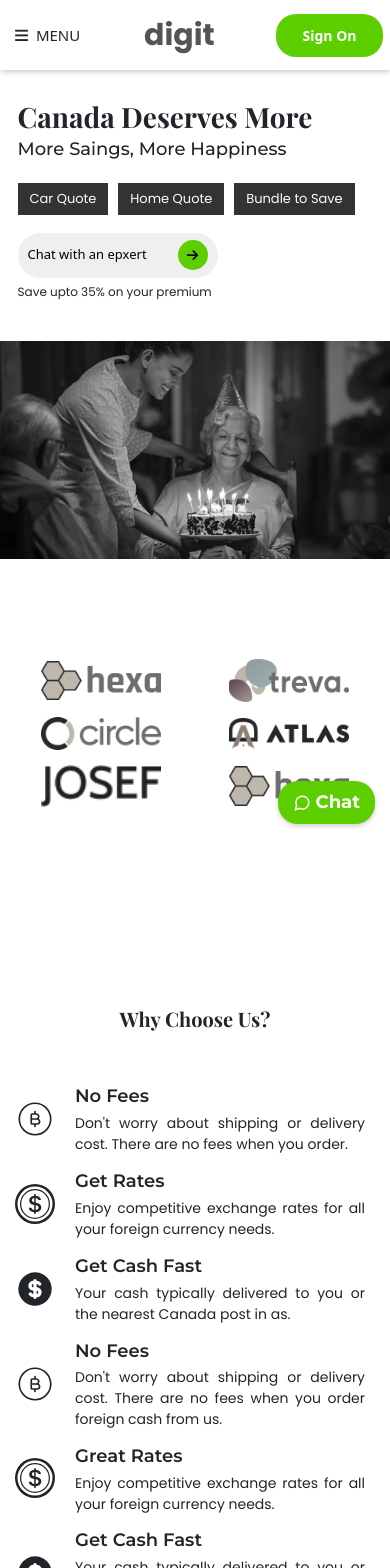
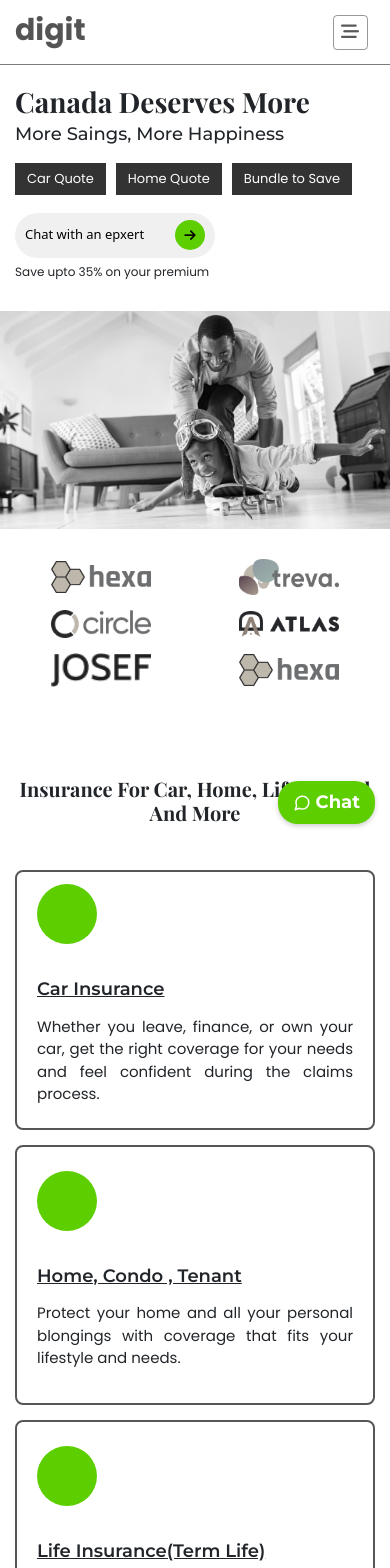
Before and after one commit to adnanDevelop/digit-client-project-4, a React (Create React App) app: page / in a window 390 px wide. Shown: the top 1568 px of the page. Built offline with nearby package versions, Linux system fonts and the light colour scheme; a web font is replaced by a local one.

Commit message:
working on article section

```diff
--- a/src/component/NavFooter/Navbar.jsx
+++ b/src/component/NavFooter/Navbar.jsx
@@ -1,9 +1,66 @@
-import React, { useState } from "react";
+import React  from "react";
 
 const Navbar = () => {
-  const [activeNav, setActiveNav] = useState(false);
+  // const [activeNav, setActiveNav] = useState(false);
+
   return (
-    <nav className="position-relative bg-white position-sticky top-0 left-0">
+    <nav
+    id="navbar-section"
+    className={`navbar navbar-expand-lg`}
+  >
+    <div className="container d-flex align-item-center px-sm-2 px-4">
+      <a className="navbar-brand order-0" href="#home">
+        <h3 className="fw-bold">digit</h3>
+      </a>
+      <button
+        className="navbar-toggler"
+        type="button"
+        data-bs-toggle="collapse"
+        data-bs-target="#navbarSupportedContent"
+        aria-controls="navbarSupportedContent"
+        aria-expanded="false"
+        aria-label="Toggle navigation"
+      >
+        <i className="fa-solid fa-bars-staggered "></i>
+      </button>
+      <div
+        className="collapse navbar-collapse order-2"
+        id="navbarSupportedContent"
+      >
+        <ul className="navbar-nav mx-auto mb-2 mb-lg-0">
+          <li className="nav-item">
+            <a className="nav-link" aria-current="page" href="#product">
+              Product
+            </a>
+          </li>
+          <li className="nav-item">
+            <a className="nav-link " aria-current="page" href="#policy">
+              Preview Policy
+            </a>
+          </li>
+          <li className="nav-item">
+            <a className="nav-link " aria-current="page" href="#claim">
+             Claims
+            </a>
+          </li>
+          <li className="nav-item">
+            <a className="nav-link " aria-current="page" href="#help">
+              Help Center
+            </a>
+          </li>
+        </ul>
+        <div className="d-lg-block d-none">
+        <p className="mb-0 nav-num" >90645665</p>
+      </div>
+      </div>
+    </div>
+  </nav>
+  );
+};
+
+{/*
+
+ <nav className="position-relative bg-white position-sticky top-0 left-0">
       <div className={`nav_body ${activeNav ? "active" : " "}`}>
         <div className="container">
           <div className="row d-flex align-items-center">
@@ -119,12 +176,10 @@ const Navbar = () => {
         </div>
       </div>
     </nav>
-  );
-};
 
-{
-  /*
+*/}
 
+{/*
  <nav
       id="navbar-section"
       className={`navbar navbar-expand-lg ${
--- a/src/component/css/index.css
+++ b/src/component/css/index.css
@@ -29,7 +29,7 @@ html {
 }
 
 body {
-  overflow-x: hidden;
+  overflow-x: hidden !important;
   position: relative;
   scroll-behavior: smooth;
   font-family: var(--montserrat-font);
@@ -143,7 +143,7 @@ p {
   transition: var(--transition);
 }
 
-.top-icon:hover ,
+.top-icon:hover,
 .top-icon:focus {
   color: var(--white);
   background-color: var(--black);
@@ -191,7 +191,6 @@ nav {
   align-items: center;
   justify-content: center;
   z-index: 1;
-  box-shadow:  0 2px 5px rgba(0, 0, 0, 0.2);
 }
 
 .nav_icon {
@@ -220,7 +219,7 @@ nav {
   left: 0;
   z-index: -1;
   transition: var(--transition);
-  box-shadow:  0 2px 5px rgba(0, 0, 0, 0.2);
+  box-shadow: 0 2px 5px rgba(0, 0, 0, 0.2);
 }
 
 .nav_body.active {
@@ -279,7 +278,7 @@ nav {
 }
 
 .nav_card_body p {
-  font-size: 1.4rem ;
+  font-size: 1.4rem;
   color: gray;
 }
 
@@ -296,31 +295,9 @@ nav {
 
 .navbar {
   width: 100%;
-  height: 6.5rem;
+  height: 6.5rem !important;
   border-bottom: 0.1rem solid rgba(0, 0, 0, 0.512);
   backdrop-filter: blur(1rem);
-  z-index: 100;
-}
-
-.nav-scroll {
-  position: fixed;
-  top: 0;
-  left: 0;
-  width: 100%;
-  z-index: 10000;
-  box-shadow: 0.1rem 0.1rem 0.5rem rgba(0, 193, 231, 0.631372549);
-  backdrop-filter: blur(1rem);
-  transition: var(--transition);
-  animation: scroll 0.5s ease-in;
-}
-
-@keyframes scroll {
-  0% {
-    transform: translateY(-90px);
-  }
-  100% {
-    transform: translateY(0px);
-  }
 }
 
 .navbar-brand h3 {
@@ -342,7 +319,7 @@ nav {
   text-transform: capitalize;
   font-size: 1.6rem;
   position: relative;
-  padding-bottom: 1rem;
+  padding-bottom: 0rem;
   font-family: var(--primary-font);
   transition: var(--transition);
 }
@@ -358,7 +335,7 @@ nav {
   text-transform: capitalize;
   font-size: 1.6rem;
   position: relative;
-  padding-bottom: 1rem;
+  padding-bottom: 0rem;
   cursor: pointer;
   font-family: var(--primary-font);
   transition: var(--transition);
@@ -367,15 +344,22 @@ nav {
 /* ---------------********** HERO SECTION START **********------------------------ */
 .hero_section {
   width: 100%;
-  height: 100vh;
 }
 
-.hero_content {
-  padding-left: 2rem;
+.hero_img img {
+  width: 100%; /* Make the image responsive */
+  height: auto; /* Maintain aspect ratio */
+  object-fit: cover;
 }
 
 .hero_btn {
   margin-block: 3rem;
+}
+
+.hero_content {
+  width: 100%;
+  max-width: 580px;
+  margin-inline: auto;
 }
 
 .hero_btn button {
@@ -406,6 +390,7 @@ nav {
   border-radius: 4rem;
   border: none;
   color: var(--black);
+  background-color: #f0f0f0;
   font-weight: 500;
   padding-inline: 1rem;
 }
@@ -433,13 +418,15 @@ nav {
   font-weight: light;
 }
 
-.hero_img img {
+/* ---------------********** COMPANY SECTION START **********------------------------ */
+.company_section {
   width: 100%;
-  height: 90vh;
-  object-fit: cover;
+  height: 30vh;
+  display: flex;
+  align-items: center;
+  justify-content: center;
 }
 
-/* ---------------********** COMPANY SECTION START **********------------------------ */
 .company_img img {
   width: 100%;
   max-width: 12rem;
@@ -448,38 +435,19 @@ nav {
   filter: grayscale(90%);
 }
 
-/* ---------------********** WHY CHOOSE US SECTION START **********------------------------ */
-.choose_shape {
+/* ---------------********** INSURANCE SECTION START **********------------------------ */
+.insurance_section {
   width: 100%;
-  max-width: 30rem;
-  height: 5rem;
-  position: absolute;
-  top: 0;
-  right: 0;
-  background-color: rgba(0, 0, 0, 0.342);
+  height: 100vh;
+  display: flex;
+  align-items: center;
+  justify-content: center;
 }
 
-.choose_card_section {
-  margin-top: 8rem;
+.insurance_card_section {
+  margin-top: 4rem;
 }
 
-.choose_icon {
-  font-size: 4rem;
-}
-
-.choose_title {
-  font-size: 2rem !important;
-  font-weight: 600 !important;
-  margin-bottom: 1.2rem;
-}
-
-.choose_content {
-  text-align: justify;
-  text-align-last: left;
-  font-size: 1.4rem !important;
-}
-
-/* ---------------********** INSURANCE SECTION START **********------------------------ */
 .insurance_card {
   border: 0.2rem solid rgba(0, 0, 0, 0.664);
   border-radius: 0.8rem;
@@ -509,7 +477,7 @@ nav {
 .insurance_title {
   font-size: 1.8rem !important;
   font-weight: 600 !important;
-  margin-bottom: 1.2rem;
+  margin-bottom: 1rem;
   text-decoration: underline;
   text-transform: capitalize;
 }
@@ -520,10 +488,91 @@ nav {
   font-size: 1.5rem;
 }
 
+/* ---------------********** WHY CHOOSE US SECTION START **********------------------------ */
+.choose_section {
+  background-color: #f0f0f0;
+  height: 100vh;
+  display: flex;
+  align-items: center;
+  justify-content: center;
+}
+
+.choose_card_section {
+  margin-top: 4rem;
+}
+
+.choose_shape {
+  width: 100%;
+  max-width: 30rem;
+  height: 5rem;
+  position: absolute;
+  top: 0;
+  right: 0;
+  background-color: rgba(0, 0, 0, 0.342);
+}
+
+.choose_icon {
+  font-size: 4rem;
+}
+
+.choose_title {
+  font-size: 2rem !important;
+  font-weight: 600 !important;
+  margin-bottom: 1.2rem;
+}
+
+.choose_content {
+  text-align: justify;
+  text-align-last: left;
+  font-size: 1.4rem !important;
+}
+
+/* ---------------********** ARTICLE SECTION START **********------------------------ */
+.article_section {
+  width: 100%;
+  height: 100vh;
+  background-color: #f8f8f8;
+}
+
+.article_btn {
+  font-size: 1.5rem;
+  font-weight: 400;
+  color: gray;
+  position: relative;
+  padding:0 1rem 0.5rem;
+  background-color: transparent;
+  border: none;
+  transition: var(--transition);
+}
+
+.article_btn:focus {
+  color: var(--green);
+}
+
+.article_btn::before {
+  content: '';
+  position: absolute;
+  bottom: 0;
+  left: 0%;
+  width: 0.2rem;
+  height: 0.1rem;
+  border-radius: 10%;
+  background-color: var(--green);
+  transition: var(--transition);
+}
+
+.article_btn:focus::before {
+  width: 100%;
+}
+
+
+
 /* ---------------********** TESTMONIAL SECTION START **********------------------------ */
 .testmonial_section {
-  background-color: rgba(0, 0, 0, 0.068);
-  padding-block: 8rem;
+  height: 100vh;
+  display: flex;
+  align-items: center;
+  justify-content: center;
 }
 
 .star {
@@ -577,20 +626,6 @@ nav {
   z-index: 1;
 }
 
-/* .review_card::after {
-  content: "";
-  position: absolute;
-  bottom: -3rem;
-  left: 2rem;
-  transform: rotate(5deg);
-  border: 2rem solid black;
-  border-top: 2rem solid white;
-  border-right: 2rem solid transparent;
-  border-bottom: 2rem solid transparent;
-  border-left: 2rem solid white;
-  z-index: -1;
-} */
-
 .review_content {
   font-size: 1.4rem;
   text-align: justify;
@@ -615,7 +650,7 @@ nav {
 /* ---------------********** TEAM SECTION START .**********------------------------ */
 .team_section {
   width: 100%;
-  padding: 2rem 0;
+  padding-block: 8rem;
   background: url(/public/image/team-bg.avif) no-repeat center;
   background-size: cover;
 }
@@ -740,8 +775,11 @@ nav {
 /* ---------------********** FOOTER SECTION START **********------------------------ */
 .footer_section {
   width: 100%;
-  padding-top: 4rem;
+  padding: 6rem 0 2rem 0;
   background-color: rgb(45, 45, 45);
+  display: flex;
+  align-items: center;
+  justify-content: center;
 }
 
 .footer_logo h2 {
--- a/src/component/css/responsive.css
+++ b/src/component/css/responsive.css
@@ -1,11 +1,32 @@
-/* MAX-WIDTH 992PX */
-@media (max-width: 1280px) {
+@media (max-width: 1400px) {
+  .hero_section {
+    width: 100%;
+  }
+
   .hero_content {
-    padding-left: 5rem;
+    width: 100%;
+    max-width: 510px;
+    margin-inline: auto;
+  }
+}
+@media (max-width: 1200px) {
+  /* CUSTOM CSS */
+  h1 {
+    font-size: 3.5rem !important;
+  }
+
+  .hero_content {
+    width: 100%;
+    max-width: 360px;
+    margin-inline: auto;
   }
 }
 
 @media (max-width: 992px) {
+  .padding-block {
+    padding-block: 8rem;
+  }
+
   /* NAVBAR SECTION START  */
   .navbar {
     height: 6.5rem;
@@ -22,7 +43,7 @@
   }
 
   .navbar-collapse {
-    margin-top: 0rem;
+    margin-top: 0.8rem;
     padding: 2rem;
     border-bottom: 0.1rem solid var(--blue);
     border-radius: 0 0 1rem 1rem;
@@ -56,14 +77,11 @@
     color: var(--green);
   }
 
-  /* HERO SECTION */
-  .hero_section {
+  .hero_content {
     width: 100%;
-    height: auto;
-  }
-
-  .hero_content {
-    padding-left: 4rem;
+    max-width: 720px;
+    margin-inline: auto;
+    padding-block: 2rem;
   }
 
   .hero_btn button {
@@ -79,21 +97,47 @@
     font-size: 1.8rem !important;
   }
 
-  .hero_img img {
-    height: auto;
-  }
-
   /* CHOOSE SECTION */
   .choose_shape {
     display: none;
   }
 
-  .choose_card_section {
-    margin-top: 5rem;
+  /* COMPANY SECTION */
+  .company_section {
+    width: 100%;
+    height: auto;
+    padding: 5rem 0 3rem 0;
   }
+
+  .insurance_section ,
+  .choose_section ,
+  .testmonial_section {
+    height: auto;
+    padding-block: 9rem;
+  }
+
+  /* TEAM SECTION */
+  .team_section {
+    padding-block: 5rem;
+  }
+
+  .team_card img {
+    width: 12rem;
+    height: 12rem;
+  }
+
+  .team_padding {
+    padding: 4.5rem 0 4.5rem 0;
+  }
+
+  /* INSURANCE SECTION */
+  .insurance_card {
+    height: 30rem;
+  }
+
 }
 /* MAX-WIDTH 772PX */
-@media (max-width: 772px) {
+@media (max-width: 768px) {
   /* CUSTOM CSS */
   h1 {
     font-size: 3rem !important;
@@ -112,8 +156,8 @@
     font-size: 1.5rem;
   }
 
-  .section-padding {
-    padding-block: 4.5rem;
+  .padding-block {
+    padding-block: 5rem;
   }
 
   /* NAVBAR SECTION */
@@ -122,27 +166,28 @@
     padding-right: 0rem;
   }
 
-  /* INSURANCE SECTION */
-  .insurance_card {
-    height: 30rem;
+  /* HERO SECTION */
+  .hero_content {
+    width: 100%;
+    max-width: 520px;
+    margin-inline: auto;
+    padding-block: 2rem;
+  }
+
+  .insurance_section ,
+  .choose_section ,
+  .testmonial_section {
+    height: auto;
+   padding-block: 6rem;
   }
 
   /* TEAM SECTION */
-  .team_card img {
-    width: 12rem;
-    height: 12rem;
-  }
-
-  .team_padding {
-    padding-block: 4rem !important;
-  }
-
   .team_padding {
     padding: 4rem 0 4rem 0;
   }
 }
 /* MAX-WIDTH 568PX */
-@media (max-width: 568px) {
+@media (max-width: 576px) {
   /* CUSTOM CSS */
   h1 {
     font-size: 2.8rem !important;
@@ -159,7 +204,7 @@
   .navbar-collapse {
     padding: 1rem;
     text-align: center;
-    margin-top: 0.4rem;
+    margin-top: 1rem;
   }
 
   .navbar-brand h3 {
@@ -174,7 +219,9 @@
 
   /* HERO SECTION */
   .hero_content {
-    padding-left: 1rem;
+    width: 100%;
+    max-width: 100%;
+    padding-left: 1.5rem !important ;
   }
 
   .hero_btn button {
@@ -188,18 +235,17 @@
 
   /* COMPANY SECTION */
   .company_img img {
-    max-width: 12rem;
+    max-width: 10rem;
+  }
+
+  .company_section {
+    padding: 3rem 0 3rem 0;
   }
 
   /* CHOOSE SECTION */
   .choose_title {
     margin-bottom: 0.5rem;
     font-size: 1.8rem !important;
-  }
-
-  /* FOOTER SECTION */
-  .subfooter_content p {
-    font-size: 1.2rem;
   }
 
   .border-right ul {
@@ -224,6 +270,16 @@
   .accordion-button {
     font-size: 1.3rem !important;
   }
+
+  /* FOOTER SECTION */
+  .subfooter_content p {
+    font-size: 1.2rem;
+  }
+
+  .footer_section {
+    padding: 4rem 0 2rem 0;
+  }
+
 }
 /* MAX-WIDTH 420px */
 @media (max-width: 420px) {
--- /dev/null
+++ b/src/component/element/Article.jsx
@@ -0,0 +1,189 @@
+import React from "react";
+import { Swiper, SwiperSlide } from "swiper/react";
+
+import "swiper/css";
+import "swiper/css/navigation";
+import { Navigation, Autoplay } from "swiper/modules";
+
+const Article = () => {
+  const articleContent = [
+    {
+      video: (
+        <iframe
+          style={{ width: "100%", height: "250px" }}
+          src="https://www.youtube.com/embed/afsMDotwJzg?si=SOlfMa__TxY3BqC-"
+          title="YouTube video player"
+          frameborder="0"
+          allow="accelerometer; autoplay; clipboard-write; encrypted-media; gyroscope; picture-in-picture; web-share"
+          allowfullscreen
+        ></iframe>
+      ),
+    },
+    {
+      video: (
+        <iframe
+          style={{ width: "100%", height: "250px" }}
+          src="https://www.youtube.com/embed/afsMDotwJzg?si=SOlfMa__TxY3BqC-"
+          title="YouTube video player"
+          frameborder="0"
+          allow="accelerometer; autoplay; clipboard-write; encrypted-media; gyroscope; picture-in-picture; web-share"
+          allowfullscreen
+        ></iframe>
+      ),
+    },
+    {
+      video: (
+        <iframe
+          style={{ width: "100%", height: "250px" }}
+          src="https://www.youtube.com/embed/afsMDotwJzg?si=SOlfMa__TxY3BqC-"
+          title="YouTube video player"
+          frameborder="0"
+          allow="accelerometer; autoplay; clipboard-write; encrypted-media; gyroscope; picture-in-picture; web-share"
+          allowfullscreen
+        ></iframe>
+      ),
+    },
+    {
+      video: (
+        <iframe
+          style={{ width: "100%", height: "250px" }}
+          src="https://www.youtube.com/embed/afsMDotwJzg?si=SOlfMa__TxY3BqC-"
+          title="YouTube video player"
+          frameborder="0"
+          allow="accelerometer; autoplay; clipboard-write; encrypted-media; gyroscope; picture-in-picture; web-share"
+          allowfullscreen
+        ></iframe>
+      ),
+    },
+    {
+      video: (
+        <iframe
+          style={{ width: "100%", height: "250px" }}
+          src="https://www.youtube.com/embed/afsMDotwJzg?si=SOlfMa__TxY3BqC-"
+          title="YouTube video player"
+          frameborder="0"
+          allow="accelerometer; autoplay; clipboard-write; encrypted-media; gyroscope; picture-in-picture; web-share"
+          allowfullscreen
+        ></iframe>
+      ),
+    },
+    {
+      video: (
+        <iframe
+          style={{ width: "100%", height: "250px" }}
+          src="https://www.youtube.com/embed/afsMDotwJzg?si=SOlfMa__TxY3BqC-"
+          title="YouTube video player"
+          frameborder="0"
+          allow="accelerometer; autoplay; clipboard-write; encrypted-media; gyroscope; picture-in-picture; web-share"
+          allowfullscreen
+        ></iframe>
+      ),
+    },
+    {
+      video: (
+        <iframe
+          style={{ width: "100%", height: "250px" }}
+          src="https://www.youtube.com/embed/afsMDotwJzg?si=SOlfMa__TxY3BqC-"
+          title="YouTube video player"
+          frameborder="0"
+          allow="accelerometer; autoplay; clipboard-write; encrypted-media; gyroscope; picture-in-picture; web-share"
+          allowfullscreen
+        ></iframe>
+      ),
+    },
+    {
+      video: (
+        <iframe
+          style={{ width: "100%", height: "250px" }}
+          src="https://www.youtube.com/embed/afsMDotwJzg?si=SOlfMa__TxY3BqC-"
+          title="YouTube video player"
+          frameborder="0"
+          allow="accelerometer; autoplay; clipboard-write; encrypted-media; gyroscope; picture-in-picture; web-share"
+          allowfullscreen
+        ></iframe>
+      ),
+    },
+    {
+      video: (
+        <iframe
+          style={{ width: "100%", height: "250px" }}
+          src="https://www.youtube.com/embed/afsMDotwJzg?si=SOlfMa__TxY3BqC-"
+          title="YouTube video player"
+          frameborder="0"
+          allow="accelerometer; autoplay; clipboard-write; encrypted-media; gyroscope; picture-in-picture; web-share"
+          allowfullscreen
+        ></iframe>
+      ),
+    },
+  ];
+
+  return (
+    <div className="article_section d-flex align-items-center justify-content-center">
+      <div className="container px-sm-2 px-4">
+        <div className="row">
+          <div className="article_header text-center mb-5 position-relative">
+            <h2
+              className="text-capitalize font-secondary"
+              style={{ fontWeight: "600" }}
+            >
+              Trending Article & Videos
+            </h2>
+            <p> Find the latest information here</p>
+            <div
+              className="choose_shape"
+              style={{ maxWidth: "25rem", backgroundColor: "white" }}
+            ></div>
+          </div>
+          <div className="article_tab_btn d-flex align-items-center justify-content-center flex-wrap gap-4">
+            <button type="button" className="article_btn active">
+              All
+            </button>
+            <button type="button" className="article_btn">
+              Articles
+            </button>
+            <button type="button" className="article_btn">
+              Videos
+            </button>
+          </div>
+        </div>
+        <div className="row" style={{marginTop : "4rem"}}>
+          <Swiper
+            spaceBetween={20}
+            navigation={true}
+            grabCursor={true}
+            breakpoints={{
+              320: {
+                slidesPerView: 1,
+                spaceBetween: 20,
+              },
+              572: {
+                slidesPerView: 2,
+                spaceBetween: 40,
+              },
+              1024: {
+                slidesPerView: 3,
+                spaceBetween: 20,
+              },
+            }}
+            autoplay={{
+              delay: 1500,
+              disableOnInteraction: false,
+            }}
+            modules={[Navigation, Autoplay]}
+            className="mySwiper"
+          >
+            {articleContent.map((element, index) => {
+              return <SwiperSlide key={index}>
+                <div className="article_video">
+                    {element.video}
+                </div>
+              </SwiperSlide>;
+            })}
+          </Swiper>
+        </div>
+      </div>
+    </div>
+  );
+};
+
+export default Article;
--- a/src/component/element/Choose.jsx
+++ b/src/component/element/Choose.jsx
@@ -44,7 +44,7 @@ const Choose = () => {
   ];
 
   return (
-    <div className="choose_section padding-block">
+    <div className="choose_section">
       <div className="container px-sm-2 px-4">
         <div className="row 4">
           <div className="choose_header position-relative text-center">
--- a/src/component/element/Company.jsx
+++ b/src/component/element/Company.jsx
@@ -2,7 +2,7 @@ import React from 'react'
 
 const Company = () => {
   return (
-    <div className='company_section padding-block'>
+    <div className='company_section'>
         <div className="container px-2 px-4">
             <div className="row g-4 d-flex align-items-center justify-content-center">
                 <div className="col-lg-2 col-md-3 col-6">
--- a/src/component/element/Hero.jsx
+++ b/src/component/element/Hero.jsx
@@ -4,9 +4,9 @@ const Hero = () => {
   return (
     <div className="hero_section">
       <div className="container-fluid">
-        <div className="row d-flex align-items-center">
-          <div className="col-lg-7 col-xl-6">
-            <div className="hero_content py-lg-2 py-5 d-flex align-items-start justify-content-center flex-column ">
+        <div className="row d-lg-flex align-items-center justify-content-center">
+          <div className="col-lg-6 px-0">
+            <div className="hero_content ">
               <h1>Canada deserves more</h1>
               <h2 className="font-primary">More Saings, More Happiness</h2>
               <div className="hero_btn d-flex align-items-center flex-wrap gap-3">
@@ -23,9 +23,9 @@ const Hero = () => {
               <p className="small_text">Save upto 35% on your premium</p>
             </div>
           </div>
-          <div className="col-lg-5 col-xl-6 px-0">
-            <div className="hero_img">
-                <img src="/image/hero-img-2.avif"  alt="" />
+          <div className="col-lg-6 px-0">
+            <div className="hero_img d-flex justify-content-end">
+              <img src="/image/hero-img.avif" alt="" />
             </div>
           </div>
         </div>
--- a/src/component/element/Insurance.jsx
+++ b/src/component/element/Insurance.jsx
@@ -25,7 +25,7 @@ const Insurance = () => {
   ];
 
   return (
-    <div className="insurance_section padding-block">
+    <div className="insurance_section">
       <div className="container-fluid px-md-5 px-4">
         <div className="row">
           <div className="insurance_header text-center">
@@ -34,11 +34,11 @@ const Insurance = () => {
             </h2>
           </div>
         </div>
-        <div className="choose_card_section">
-          <div className="row g-lg-5 g-4">
+        <div className="insurance_card_section">
+          <div className="row g-4">
             {insuranceContent.map((element, index) => {
               return (
-                <div className="col-lg-3 col-md-4 col-sm-6 mb-lg-5 mb-lg-4" key={index}>
+                <div className=" col-lg-3 col-md-4 col-sm-6 mb-lg-5 mb-lg-4" key={index}>
                   <div className="insurance_card">
                     <p className="insurance_icon"></p>
                     <div className="insurance_body">
--- a/src/component/element/Team.jsx
+++ b/src/component/element/Team.jsx
@@ -2,7 +2,7 @@ import React from "react";
 
 const Team = () => {
   return (
-    <div className="team_section padding-block">
+    <div className="team_section d-flex align-items-center justify-content-center">
       <div className="container px-sm-2 px-4">
         <div className=" position-relative">
           <div className="choose_shape"></div>
--- a/src/component/element/Testmonial.jsx
+++ b/src/component/element/Testmonial.jsx
@@ -91,6 +91,7 @@ const Testmonial = () => {
               spaceBetween={40}
               navigation={true}
               pagination={true}
+              loop={true}
               grabCursor={true}
               breakpoints={{
                 320: {
--- a/src/component/pages/Main.jsx
+++ b/src/component/pages/Main.jsx
@@ -6,15 +6,17 @@ import Insurance from "../element/Insurance";
 import Testmonial from "../element/Testmonial";
 import Team from "../element/Team";
 import Faq from "../element/Faq";
+import Article from "../element/Article";
 
 const Main = () => {
   return (
     <div>
       <Hero />
       <Company />
+      <Insurance />
       <Choose />
-      <Insurance />
       <Testmonial />
+      <Article />
       <Team />
       <Faq />
     </div>
```
